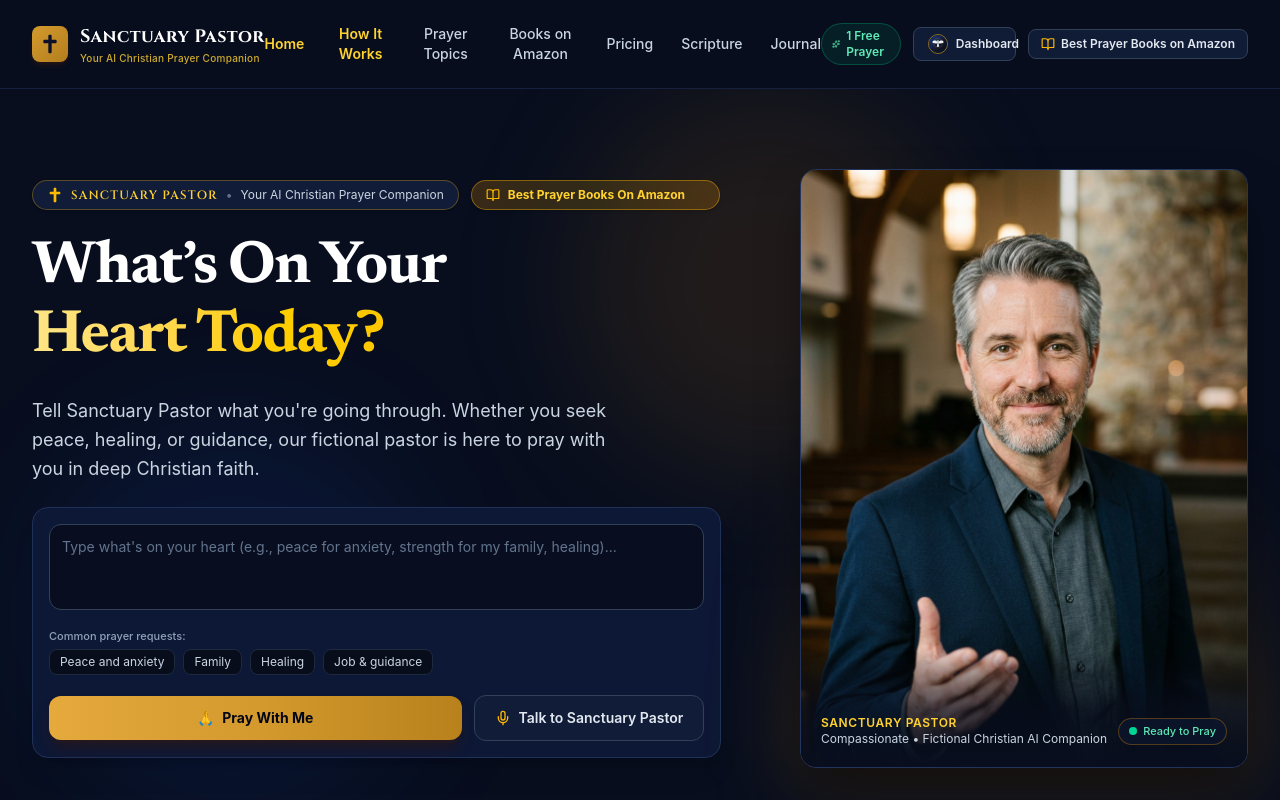
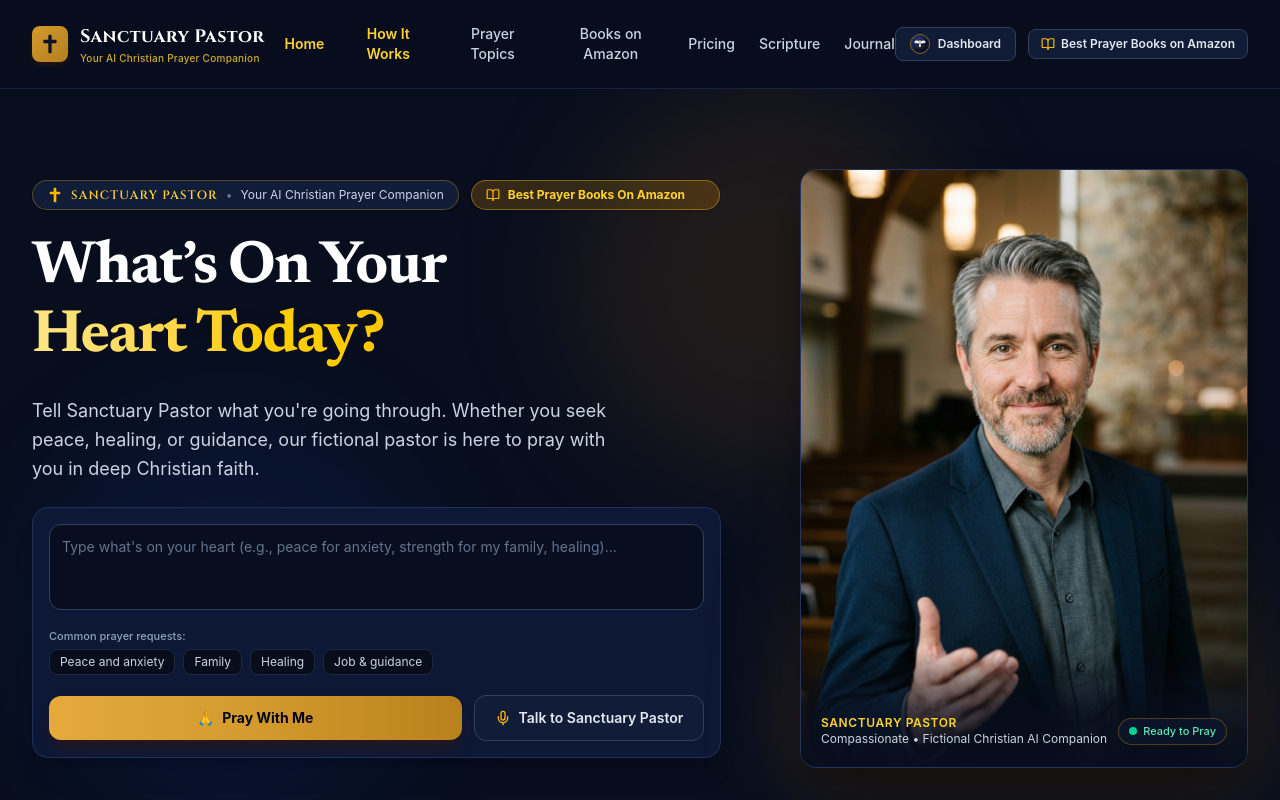
Before and after one commit to best-digital-offer/SanctuaryPastor-final, a React (Vite) app: page / in a window 1280 px wide. Shown: the top 800 px of the page. Built offline with nearby package versions, Linux system fonts and the light colour scheme.

Commit message:
Update Navbar.tsx

```diff
--- a/src/components/Navbar.tsx
+++ b/src/components/Navbar.tsx
@@ -73,7 +73,7 @@
             setCurrentPage('home');
             window.scrollTo({ top: 0, behavior: 'smooth' });
           }}
-          className="flex items-center gap-3 text-left group focus:outline-none cursor-pointer"
+          className="flex items-center gap-3 text-left group focus:outline-none cursor-pointer shrink-0 lg:mr-5"
         >
           <div className="w-9 h-9 rounded-lg bg-gradient-to-br from-[#D49A2D] to-[#B37E1E] flex items-center justify-center text-slate-950 shadow-md shadow-amber-900/20 group-hover:scale-105 transition-transform">
             <ChristianCross className="w-5 h-5 text-[#0A1128]" />
@@ -91,7 +91,7 @@
         </button>
 
         {/* Desktop Nav */}
-        <nav className="hidden lg:flex items-center gap-7">
+        <nav className="hidden lg:flex items-center gap-5 xl:gap-6 flex-1 justify-center">
           {navLinks.map((link) => {
             const isActive = currentPage === link.page;
             return (
@@ -112,28 +112,9 @@
         </nav>
 
         {/* Right Action buttons */}
-        <div className="hidden md:flex items-center gap-3">
+        <div className="hidden md:flex items-center gap-2 shrink-0">
           {user.id ? (
             <div className="flex items-center gap-3">
-              {/* Free prayer / Membership status pill */}
-              <div
-                className={`px-2.5 py-1 rounded-full text-xs font-semibold flex items-center gap-1.5 border ${
-                  user.isPaid
-                    ? 'bg-amber-500/10 border-amber-500/40 text-amber-300'
-                    : user.freePrayersLeft > 0
-                    ? 'bg-emerald-500/10 border-emerald-500/30 text-emerald-300'
-                    : 'bg-slate-800 border-slate-700 text-slate-400'
-                }`}
-              >
-                <Sparkles className="w-3.5 h-3.5" />
-                <span>
-                  {user.isPaid
-                    ? 'Subscriber Access'
-                    : user.freePrayersLeft > 0
-                    ? '1 Free Prayer'
-                    : 'Free Prayer Used'}
-                </span>
-              </div>
 
               {/* User Dashboard */}
               <button
@@ -166,7 +147,7 @@
                   setCurrentPage('prayer-books');
                   window.scrollTo({ top: 0, behavior: 'smooth' });
                 }}
-                className={`px-3 py-1.5 rounded-lg text-xs font-semibold flex items-center gap-1.5 border transition-all cursor-pointer whitespace-nowrap ${
+                className={`px-2.5 xl:px-3 py-1.5 rounded-lg text-xs font-semibold flex items-center gap-1.5 border transition-all cursor-pointer whitespace-nowrap ${
                   currentPage === 'prayer-books'
                     ? 'bg-amber-500/20 text-amber-300 border-amber-500/50'
                     : 'bg-[#101B36] text-slate-200 border-slate-700 hover:border-amber-400/40 hover:text-white'
```
